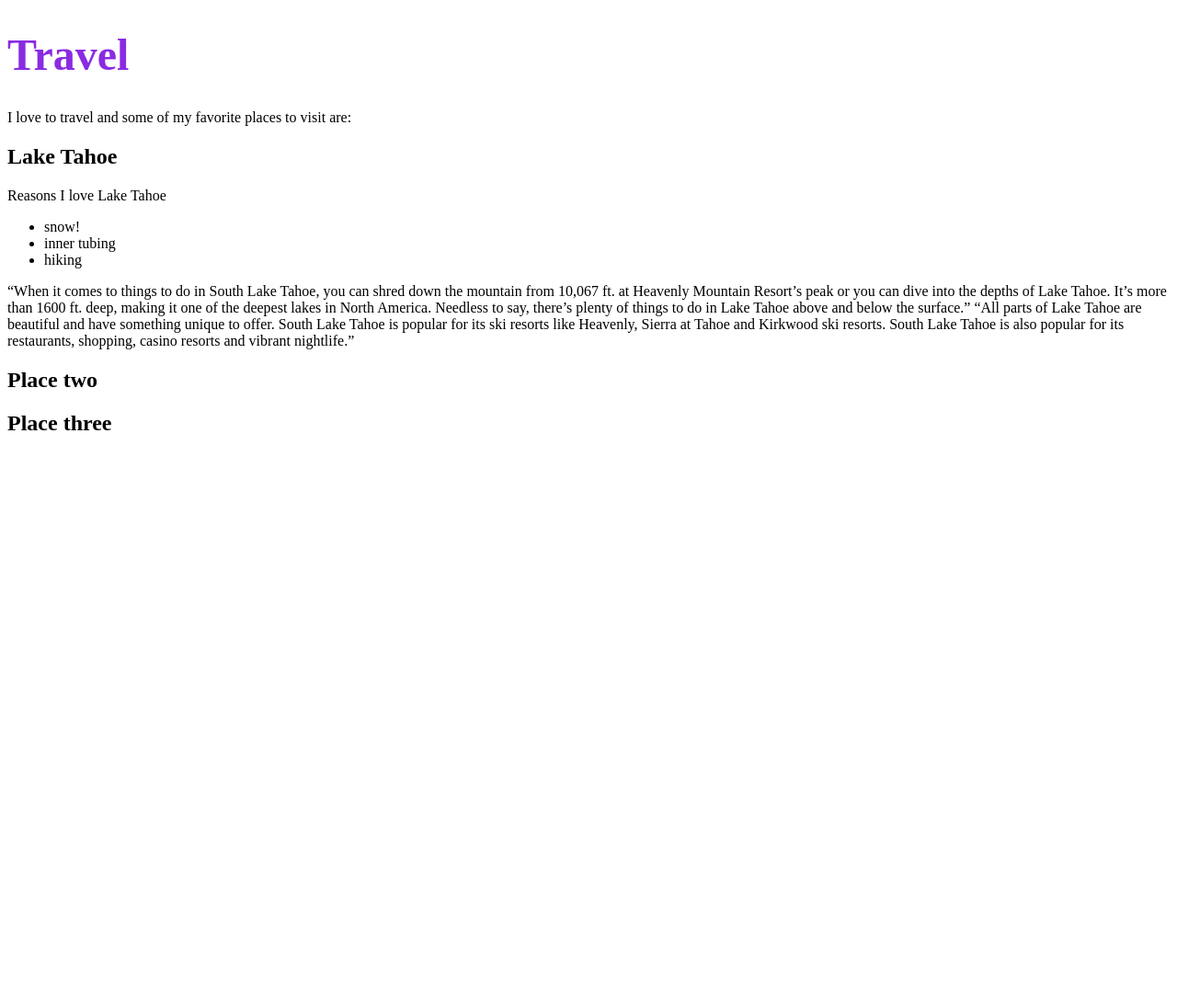
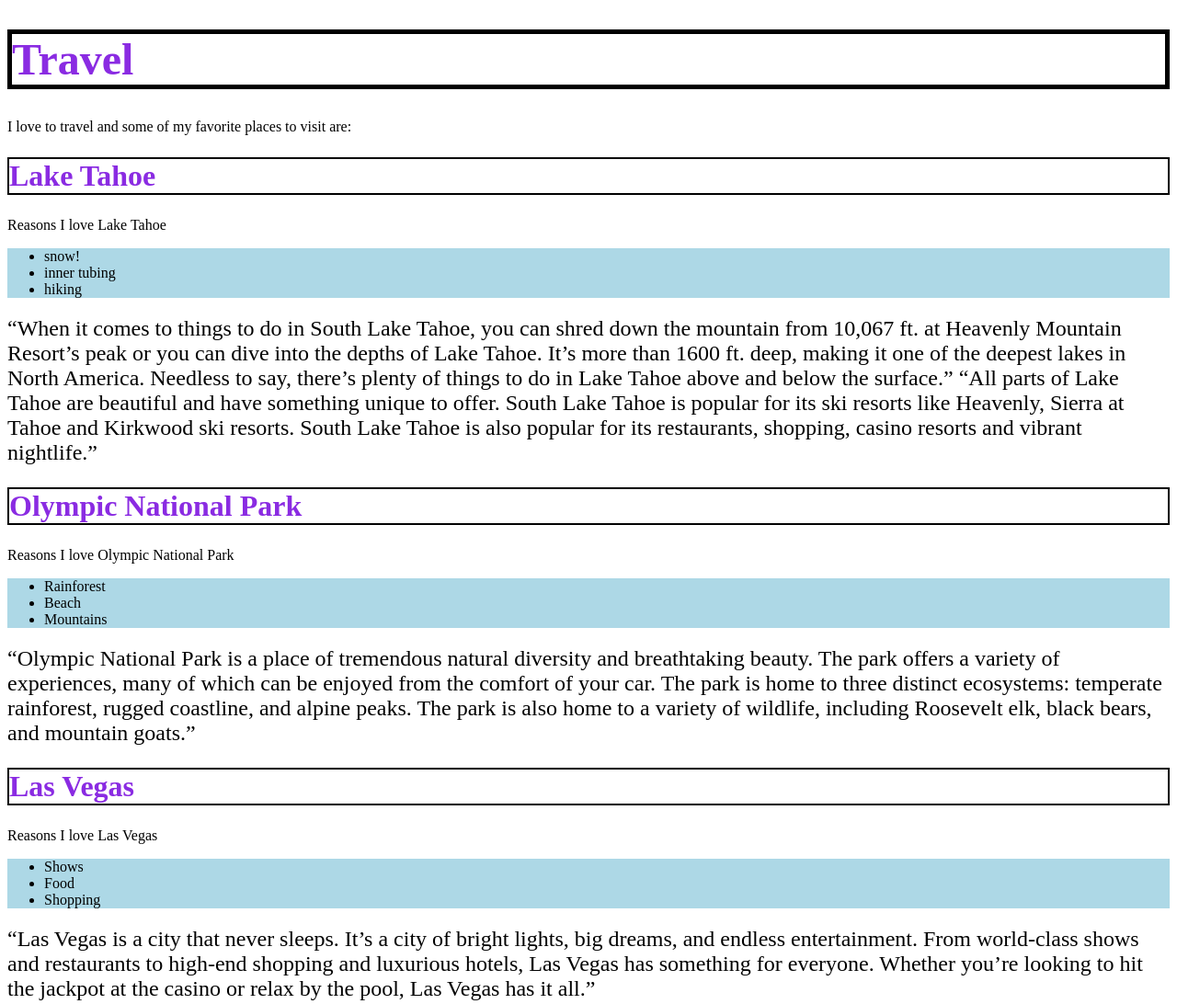
Before and after one commit to qichangg/539_wk3_inclass, a plain HTML site: page index.html in a window 1280 px wide. Shown: the whole page at 92% size. Before the commit the page ends 800 px from the top, so only its background shows below. Drawn offline with Linux system fonts and the light colour scheme.

Commit message:
Add files via upload

```diff
--- a/css/style.css
+++ b/css/style.css
@@ -2,4 +2,22 @@ h1 {
     font-size: 3em;
     margin: 0.67em 0;
     color: blueviolet;
+    border: 5px solid black;
 }
+
+h2 {
+    font-size: 2em;
+    margin: 0.75em 0;
+    color: blueviolet;
+    border: 2px solid black;
+}
+
+p {
+    font-size: 1.5em;
+    margin: 0.83em 0;
+    color: black;
+}
+
+ul {
+    background-color: lightblue;
+}
--- a/index.html
+++ b/index.html
@@ -11,7 +11,7 @@
 <body>
     <h1>Travel</h1>
     <div>
-        <p> I love to travel and some of my favorite places to visit are: </p>
+        I love to travel and some of my favorite places to visit are:
         <h2>Lake Tahoe </h2>
         Reasons I love Lake Tahoe
         <ul>
@@ -20,12 +20,32 @@
             <li>hiking</li>
         </ul>
     </div>
-    “When it comes to things to do in South Lake Tahoe, you can shred down the mountain from 10,067 ft. at Heavenly Mountain Resort’s peak or you can dive into the depths of Lake Tahoe. It’s more than 1600 ft. deep, making it one of the deepest lakes in North America. Needless to say, there’s plenty of things to do in Lake Tahoe above and below the surface.”
+    <p>
+        “When it comes to things to do in South Lake Tahoe, you can shred down the mountain from 10,067 ft. at Heavenly Mountain Resort’s peak or you can dive into the depths of Lake Tahoe. It’s more than 1600 ft. deep, making it one of the deepest lakes in North America. Needless to say, there’s plenty of things to do in Lake Tahoe above and below the surface.”
+        “All parts of Lake Tahoe are beautiful and have something unique to offer. South Lake Tahoe is popular for its ski resorts like Heavenly, Sierra at Tahoe and Kirkwood ski resorts. South Lake Tahoe is also popular for its restaurants, shopping, casino resorts and vibrant nightlife.”
+    </p>
 
-    “All parts of Lake Tahoe are beautiful and have something unique to offer. South Lake Tahoe is popular for its ski resorts like Heavenly, Sierra at Tahoe and Kirkwood ski resorts. South Lake Tahoe is also popular for its restaurants, shopping, casino resorts and vibrant nightlife.”
+    <h2>Olympic National Park</h2>
+    Reasons I love Olympic National Park
+    <ul>
+        <li>Rainforest</li>
+        <li>Beach</li>
+        <li>Mountains</li>
+    </ul>
+    <p>
+        “Olympic National Park is a place of tremendous natural diversity and breathtaking beauty. The park offers a variety of experiences, many of which can be enjoyed from the comfort of your car. The park is home to three distinct ecosystems: temperate rainforest, rugged coastline, and alpine peaks. The park is also home to a variety of wildlife, including Roosevelt elk, black bears, and mountain goats.”
+    </p>
 
-    <h2> Place two</h2>
-    <h2> Place three</h2>
+    <h2>Las Vegas</h2>
+    Reasons I love Las Vegas
+    <ul>
+        <li>Shows</li>
+        <li>Food</li>
+        <li>Shopping</li>
+    </ul>
+    <p>
+        “Las Vegas is a city that never sleeps. It’s a city of bright lights, big dreams, and endless entertainment. From world-class shows and restaurants to high-end shopping and luxurious hotels, Las Vegas has something for everyone. Whether you’re looking to hit the jackpot at the casino or relax by the pool, Las Vegas has it all.”
+    </p>
 
 </body>
 </html>
```
